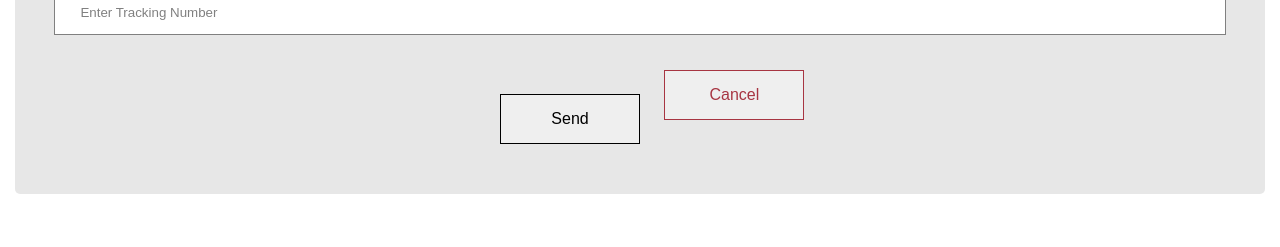
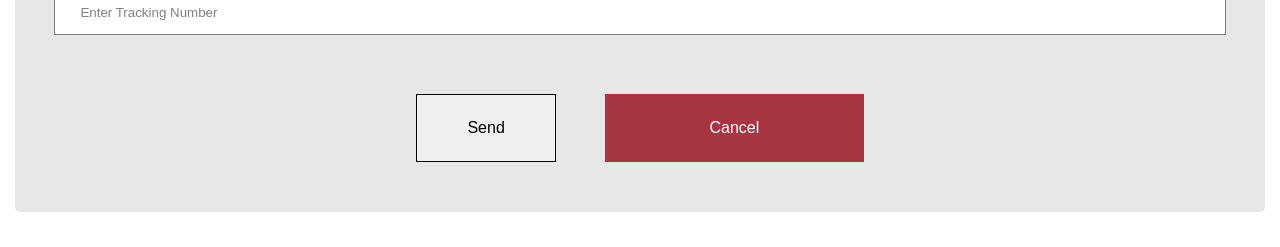
Before and after one commit to FACG4/mwb, a React (Create React App) app in the folder src/client/: page /tracker/1 in a window 1280 px wide. Shown: the part 214-461 px from the top of the page. Built offline with nearby package versions, Linux system fonts and the light colour scheme; no server answers.

Commit message:
Edit cancel button in tracking page

```diff
--- a/src/client/src/Pages/tracker/index.js
+++ b/src/client/src/Pages/tracker/index.js
@@ -89,8 +89,8 @@ class Tracker extends Component {
 
           <div className="buttonsDiv">
             <Input value="Send" type="submit" className="green" />
-            <button className="redBtn" onClick={() => window.location = '/orders'}>Cancel </button>
-          </div>
+            <Input value="Cancel"  className="redBtn" onClick={() => window.location = '/orders'} />
+           </div>
         </form>
 
         <Popup
--- a/src/client/src/Pages/tracker/style.css
+++ b/src/client/src/Pages/tracker/style.css
@@ -34,13 +34,13 @@
 }
 
 .redBtn{
-color: #A73542;
-cursor: pointer;
-width: 140px;
+color: white;
+background-color: #A73542;
 border: #A73542 1px solid;
 background: inheret;
 height: 50px;
 font-size: 1em;
+text-align: center;
 }
 
 .buttonsDiv {
```
